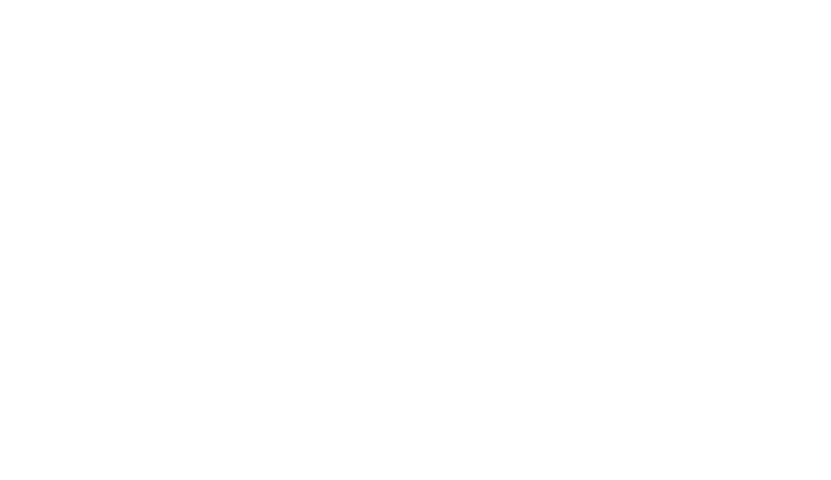
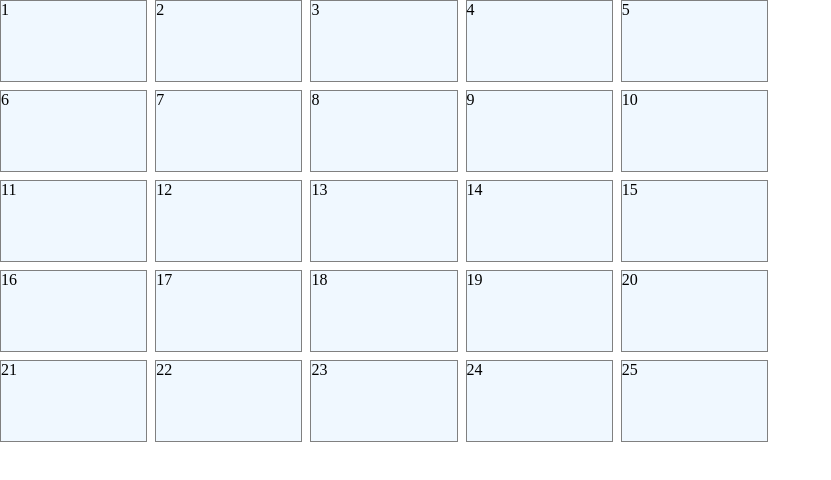
Before and after one commit to sbrn10/bookbingo26, a React (Vite) app: page / in a window 1280 px wide. Shown: the top 480 px of the page, without its empty margins (0-831 px from the left). Built offline with nearby package versions, Linux system fonts and the light colour scheme.

Commit message:
context with typescript

```diff
--- a/src/App.tsx
+++ b/src/App.tsx
@@ -1,3 +1,12 @@
+import BookGrid from "./components/BookGrid";
+import CtxProvider from "./store/bingoContextProvider";
+
 export default function App() {
-  return <></>;
+  return (
+    <>
+      <CtxProvider>
+        <BookGrid></BookGrid>
+      </CtxProvider>
+    </>
+  );
 }
--- /dev/null
+++ b/src/components/BookGrid.tsx
@@ -0,0 +1,61 @@
+import classes from "../css/grid.module.css";
+import { useContext } from "react";
+import { bingoContext } from "../store/bingoContext";
+
+export default function BookGrid() {
+  const ctx = useContext(bingoContext);
+  console.log(ctx);
+
+  return (
+    <>
+      {/* <Box>
+        <Grid container columns={5} className={classes.grid}>
+          {Array.from(Array(25)).map((_, index) => (
+            <div style={{ width: "100px", height: "100px" }}>{`${index}`}</div>
+          ))}
+        </Grid>
+      </Box> */}
+      <div className={classes.container}>
+        <div className={classes.row}>
+          {Array.from(Array(5)).map((_, index) => (
+            <div className={`${classes.box}`} key={index + 1}>
+              {index + 1}
+            </div>
+          ))}
+        </div>
+
+        <div className={classes.row}>
+          {Array.from(Array(5)).map((_, index) => (
+            <div className={`${classes.box}`} key={index + 6}>
+              {index + 6}
+            </div>
+          ))}
+        </div>
+
+        <div className={classes.row}>
+          {Array.from(Array(5)).map((_, index) => (
+            <div className={`${classes.box}`} key={index + 11}>
+              {index + 11}
+            </div>
+          ))}
+        </div>
+
+        <div className={classes.row}>
+          {Array.from(Array(5)).map((_, index) => (
+            <div className={`${classes.box}`} key={index + 16}>
+              {index + 16}
+            </div>
+          ))}
+        </div>
+
+        <div className={classes.row}>
+          {Array.from(Array(5)).map((_, index) => (
+            <div className={`${classes.box}`} key={index + 21}>
+              {index + 21}
+            </div>
+          ))}
+        </div>
+      </div>
+    </>
+  );
+}
--- /dev/null
+++ b/src/css/grid.module.css
@@ -0,0 +1,31 @@
+.box {
+  background-color: aliceblue;
+  border: 1px solid gray;
+  /* width: 20% */
+  flex: 1;
+  min-height: 80px;
+}
+
+.row {
+  display: flex;
+  gap: 0.5rem;
+}
+
+.container {
+  width: 12rem;
+  display: flex;
+  gap: 0.5rem;
+  flex-direction: column;
+}
+
+@media (min-width: 24rem) {
+  .container {
+    width: 24rem;
+  }
+}
+
+@media (min-width: 48rem) {
+  .container {
+    width: 48rem;
+  }
+}
--- /dev/null
+++ b/src/store/bingoContext.tsx
@@ -0,0 +1,15 @@
+import {
+  createContext,
+  type Dispatch,
+  type SetStateAction,
+} from "react";
+
+export type ContextType = {
+  bingoCategories: string[];
+  showModal: boolean;
+  setShowModal: Dispatch<SetStateAction<boolean>>;
+};
+
+export const bingoContext = createContext<ContextType>({} as ContextType);
+
+export default bingoContext;
--- /dev/null
+++ b/src/store/bingoContextProvider.tsx
@@ -0,0 +1,58 @@
+import { useState } from "react";
+import bingoContext, { type ContextType } from "./bingoContext";
+
+export default function CtxProvider({ children }) {
+  const bingoCategories: string[] = [
+    "short story collection",
+    "micro history",
+    "librarian / bookseller rec'd",
+    "non-Euro fantasy",
+    "MC isn't human",
+    "2025 award winner",
+    "indie pub or self pub",
+    "college or uni setting",
+    "literary fiction",
+    "blurb buddies",
+    "book about music",
+    "not originally published in English",
+    "pink cover",
+    "read + play a TTRPG",
+    "2x older than you",
+    "historical fantasy",
+    "2026 debut author",
+    "challenged or banned",
+    "cultural nonfiction",
+    "gothic fiction",
+    "read it + do it",
+    "science fiction",
+    "manga, comic, or graphic novel",
+    "romance novel",
+    "writer bio or memoir",
+  ];
+
+  const [showModal, setShowModal] = useState(false);
+
+  const ctxValue: ContextType = {
+    bingoCategories,
+    showModal,
+    setShowModal,
+    // bingoCategories: bingoState.bingoCategories,
+    // bookList: bingoState.bookList,
+    // updateReadStatus,
+    // updateBookList,
+    // showModal,
+    // setShowModal,
+    // modalIndex,
+    // setModalIndex,
+    // emojiIndex,
+    // setEmojiIndex,
+    // showEmojiPicker,
+    // setShowEmojiPicker,
+    // addEmojiToCard,
+    // deleteEmoji,
+  };
+
+  return (
+    <bingoContext.Provider value={ctxValue}>{children}</bingoContext.Provider>
+  );
+}
```
